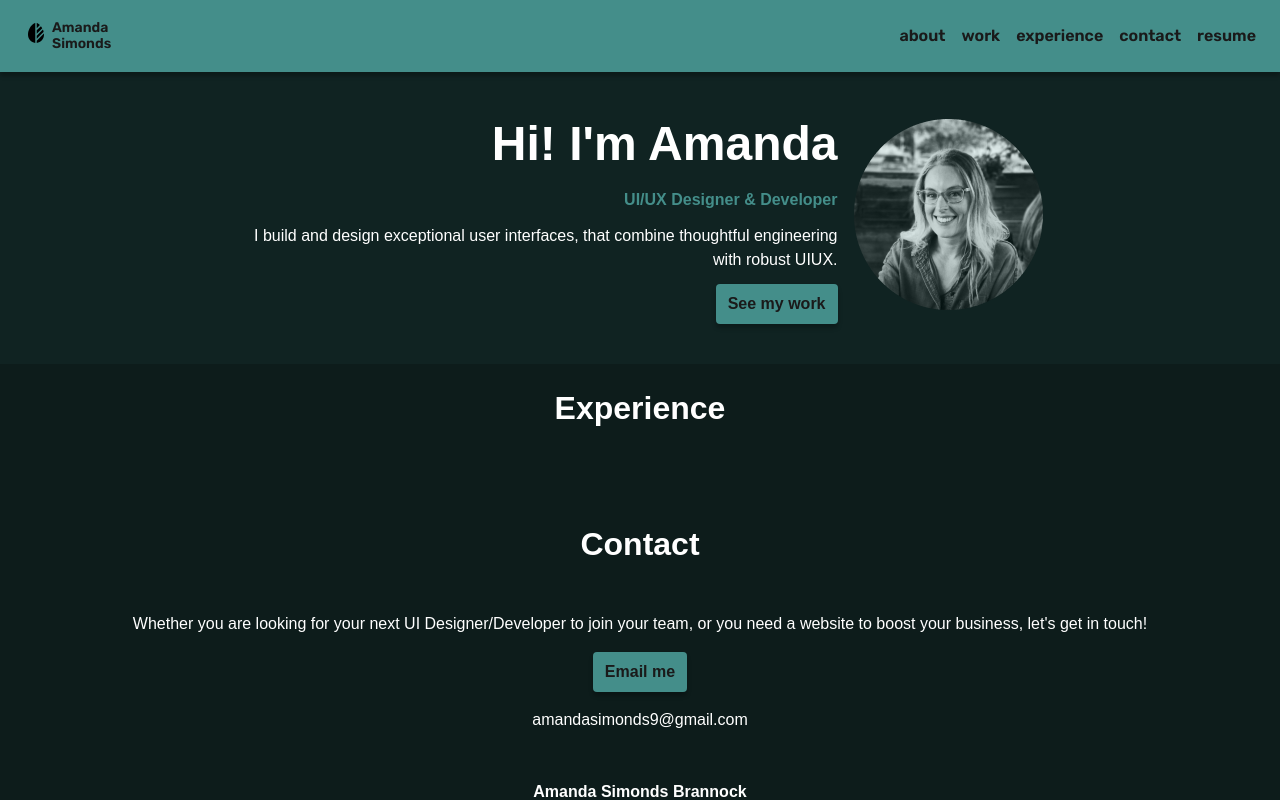
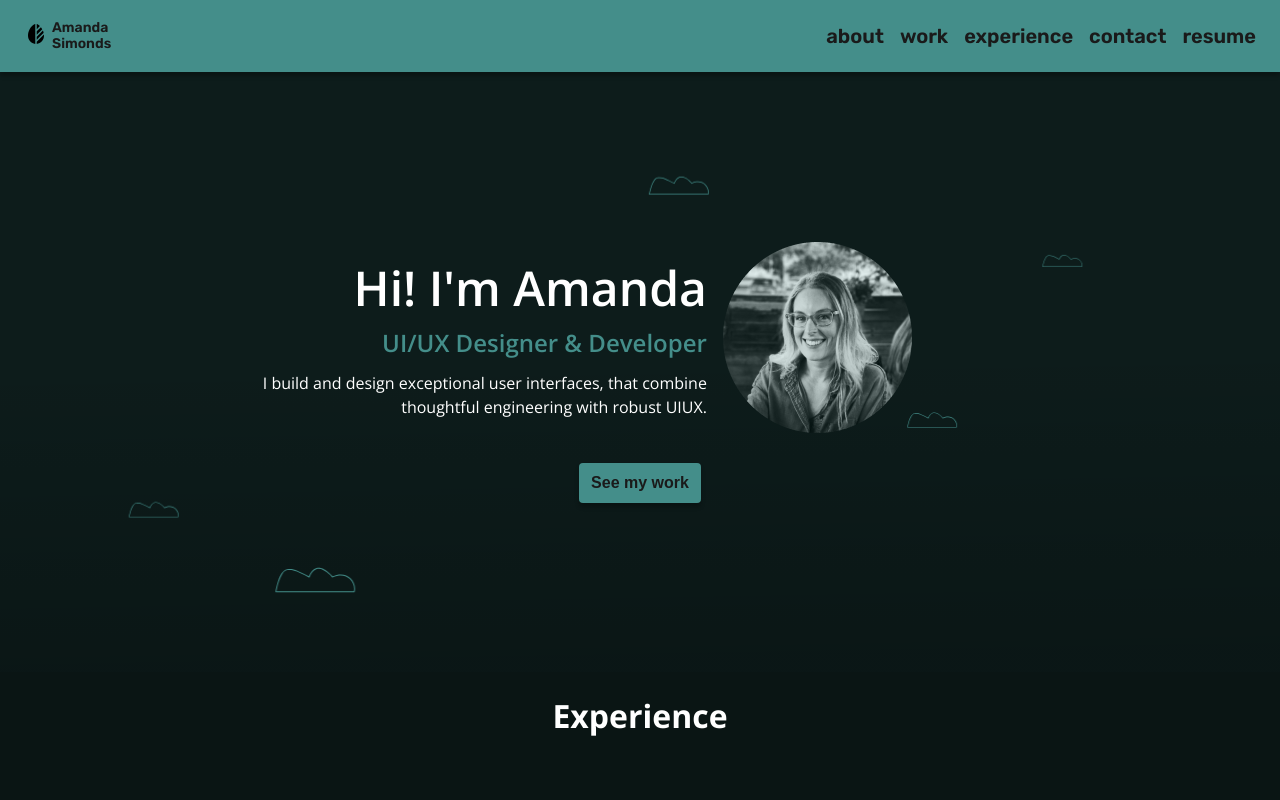
Before and after one commit to amandasimonds/portfolio-2025, a Next.js app: page / in a window 1280 px wide. Shown: the top 800 px of the page. Built offline with nearby package versions, Linux system fonts and the light colour scheme.

Commit message:
layout edits and added clouds background

```diff
--- /dev/null
+++ b/src/app/components/clouds/cloud-background/cloud-background.module.scss
@@ -0,0 +1,26 @@
+// Example in page.tsx or layout.tsx
+.cloudsBg {
+    inset: 0;
+    pointer-events: none;
+    z-index: 0;
+
+    img {
+        position: absolute;
+        animation: cloud-bobble 6s ease-in-out infinite alternate;
+    }
+}
+
+@keyframes cloud-bobble {
+    0% {
+        transform: translateY(0);
+        transform: translateX(0);
+    }
+
+    50% {
+        transform: translateX(20px);
+    }
+
+    100% {
+        transform: translateY(10px);
+    }
+}
--- /dev/null
+++ b/src/app/components/clouds/cloud-background/cloud-background.tsx
@@ -0,0 +1,14 @@
+import Cloud from "../cloud/cloud";
+import styles from "./cloud-background.module.scss";
+
+export default function CloudBackground() {
+  return (
+      <div className={styles.cloudsBg}>
+        <Cloud style={{ left: "10vw", top: "60vh", width: "50px", animationDelay: "0s" }} />
+        <Cloud style={{ left: "50vw", top: "20vh", width: "60px", animationDelay: "1s" }} />
+        <Cloud style={{ left: "80vw", top: "30vh", width: "40px", animationDelay: "2s" }} />
+        <Cloud style={{ left: "20vw", top: "70vh", width: "80px", animationDelay: "3s" }} />
+        <Cloud style={{ left: "70vw", top: "50vh", width: "50px", animationDelay: "4s" }} />
+      </div>
+  );
+}
--- /dev/null
+++ b/src/app/components/clouds/cloud/cloud.module.scss
@@ -0,0 +1,16 @@
+.cloudsBg {
+  position: fixed;
+  inset: 0;
+  pointer-events: none;
+  z-index: 0;
+
+  img {
+    position: absolute;
+    animation: cloud-bobble 6s ease-in-out infinite alternate;
+  }
+}
+
+@keyframes cloud-bobble {
+  0% { transform: translateY(0); }
+  100% { transform: translateY(20px); }
+}
--- /dev/null
+++ b/src/app/components/clouds/cloud/cloud.tsx
@@ -0,0 +1,12 @@
+export default function Cloud({ style }: { style?: React.CSSProperties }) {
+  return (
+    <img
+      src="/cloud.svg"
+      alt="Cloud"
+      style={style}
+      width={80}
+      height={40}
+      draggable={false}
+    />
+  );
+}
--- a/src/app/globals.scss
+++ b/src/app/globals.scss
@@ -4,6 +4,7 @@
 :root {
   --color-bg: #0D1C1B;
   --color-bg-light: #102322;
+  --color-bg-dark: #0A1514;
   --color-primary: #448E8A;
   --color-primary-dark: #448E8A;
   --color-accent: #448E8A;
@@ -68,7 +69,7 @@ a {
 
 h1 {
   font-size: 48px;
-  line-height: 64px;
+  line-height: 54px;
   font-weight: var(--font-weight-semibold);
 
   .header-subtitle {
@@ -135,6 +136,7 @@ h5 {
 
 .subtitle {
   font-weight: var(--font-weight-semibold);
+  font-size: 24px;
 
   &.accent {
     color: var(--color-accent);
--- a/src/app/layout.tsx
+++ b/src/app/layout.tsx
@@ -51,7 +51,8 @@ export default function RootLayout({
         <link rel="preconnect" href="https://fonts.googleapis.com" />
         <link rel="preconnect" href="https://fonts.gstatic.com" crossOrigin="anonymous" />
         <link href="https://fonts.googleapis.com/css2?family=Noto+Sans:ital,wght@0,100..900;1,100..900&family=Rubik:ital,wght@0,300..900;1,300..900&display=swap" rel="stylesheet" />
-        <link href="https://fonts.googleapis.com/icon?family=Material+Icons" rel="stylesheet"/>
+        <link href="https://fonts.googleapis.com/css2?family=Noto+Sans:ital,wght@0,100..900;1,100..900&family=Open+Sans:ital,wght@0,300..800;1,300..800&family=Rubik:ital,wght@0,300..900;1,300..900&display=swap" rel="stylesheet"></link>
+        <link href="https://fonts.googleapis.com/icon?family=Material+Icons" rel="stylesheet" />
       </head>
       <body>
         {children}
--- a/src/app/layout/navigation/navigation.module.scss
+++ b/src/app/layout/navigation/navigation.module.scss
@@ -17,6 +17,7 @@
 
     a {
         font-weight: 600;
+        font-size: 20px;
 
         &:hover {
             text-decoration: underline;
--- a/src/app/layout/sections/experience/experience.module.scss
+++ b/src/app/layout/sections/experience/experience.module.scss
@@ -5,6 +5,7 @@
     align-items: center;
     flex-direction: column;
     width: 100%;
+    background-color: var(--color-bg-dark);
 
     &__header {
         padding: 24px;
--- a/src/app/layout/sections/header/header.module.scss
+++ b/src/app/layout/sections/header/header.module.scss
@@ -2,21 +2,31 @@
 
 .header {
     display: flex;
-    background-color: var(--color-bg-light);
+    flex-direction: column;
+    align-items: center;
+    gap: 24px;
+    background: linear-gradient(179deg, rgba(0, 0, 0, 0.00) 45.86%, rgba(0, 0, 0, 0.20) 96.16%), #0D1C1B;
     padding: 24px;
-    align-items: center;
+    height: 75vh;
     justify-content: center;
 
-    @media screen and (max-width: $mobile-screen-width-max) {
-        padding: 16px;
-        flex-direction: column;
+    &__content {
+        display: flex;
+        align-items: center;
+        justify-content: center;
+
+        @media screen and (max-width: $mobile-screen-width-max) {
+            padding: 16px;
+            flex-direction: column;
+        }
+
     }
 
     &__text {
         width: 50%;
         display: flex;
         flex-direction: column;
-        gap: 12px;
+        gap: 16px;
         align-items: flex-end;
         text-align: right;
         padding: 16px;
@@ -36,6 +46,12 @@
             }
         }
 
+        .caption {
+            font-size: 20px;
+            font-weight: var(--font-weight-semibold);
+            ;
+        }
+
         @media screen and (max-width: $tablet-screen-width-max) {
             width: 65%;
         }
@@ -51,6 +67,8 @@
     &__image {
 
         &__desktop {
+            width: 33%;
+
             @media screen and (max-width: $mobile-screen-width-max) {
                 display: none;
             }
--- a/src/app/layout/sections/header/header.tsx
+++ b/src/app/layout/sections/header/header.tsx
@@ -7,18 +7,21 @@ export default function Header() {
 
     return (
         <div className={styles.header} id="home">
+            <div className={styles.header__content}>
                 <div className={styles.header__text}>
                     <h1>Hi! I'm Amanda</h1>
-                <span className="subtitle accent">UI/UX Designer & Developer</span>
+                    <span className="header-subtitle subtitle accent">UI/UX Designer & Developer</span>
                     <div className={styles.header__image__mobile}>
                         <img src="portrait.png" alt="" />
                     </div>
                     <p>I build and design exceptional user interfaces, that combine thoughtful engineering with robust UIUX.</p>
-                <button>See my work</button>
+
                 </div>
                 <div className={`${styles.header__image} ${styles.header__image__desktop}`}>
                     <img src="portrait.png" alt="" />
                 </div>
             </div>
+            <button>See my work</button>
+        </div>
     )
 }
--- a/src/app/page.tsx
+++ b/src/app/page.tsx
@@ -5,16 +5,24 @@ import Experience from "./layout/sections/experience/experience";
 import Contact from "./layout/sections/contact/contact";
 import Header from "./layout/sections/header/header";
 import styles from "./page.module.scss";
+import { Open_Sans } from "next/font/google";
+import CloudBackground from "./components/clouds/cloud-background/cloud-background";
+
+  const openSans = Open_Sans({
+  subsets: ["latin"],
+  weight: ["300", "800"],
+});
 
 export default function Home() {
 
   return (
     <div className={styles.page}>
-      <Navigation></Navigation>
-      <main className={styles.main}>
-        <Header></Header>
-        <Experience></Experience>
-        <Contact></Contact>
+      <CloudBackground />
+      <Navigation />
+      <main className={`${styles.main} ${openSans.className}`}>
+        <Header />
+        <Experience />
+        <Contact />
       </main>
       <footer className={styles.footer}>
         <span className="subtitle">Amanda Simonds Brannock</span>
```
Also changed, not shown: public/cloud.svg (added). Lines whose indentation alone changed are shown as unchanged.
